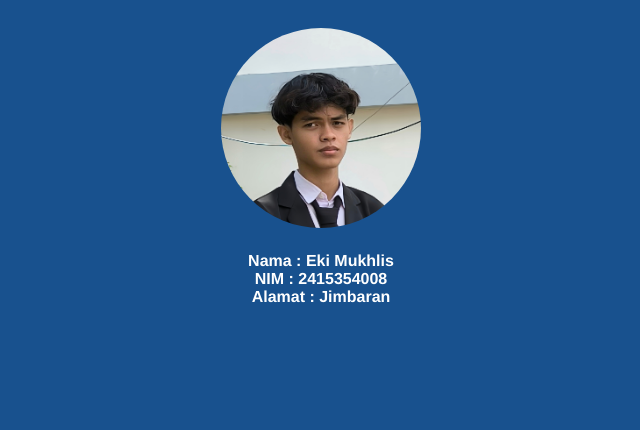
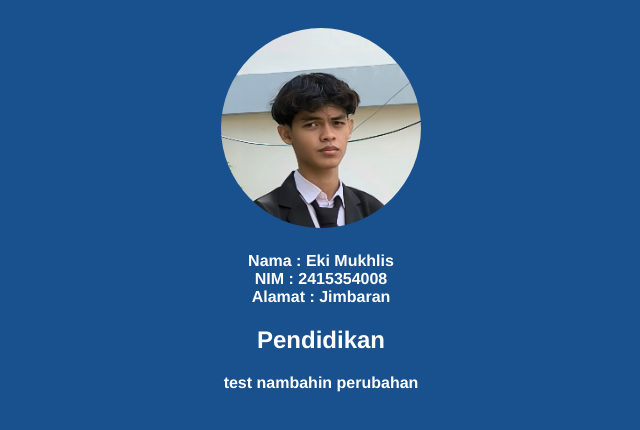
Before and after one commit to EX1MKS/html, a plain HTML site: page index.html in a window 1280 px wide. Shown: the whole page, without its empty margins (319-959 px from the left). Drawn offline with Linux system fonts and the light colour scheme.

Commit message:
tes nambahin perubahan pada file html

```diff
--- a/index.html
+++ b/index.html
@@ -17,6 +17,9 @@
             Nama : Eki Mukhlis <br>
             NIM : 2415354008 <br>
             Alamat : Jimbaran <br>
+
+            <h2> Pendidikan </h2>
+            <p>test nambahin perubahan</p>
         </div>
     </div>
 
```
